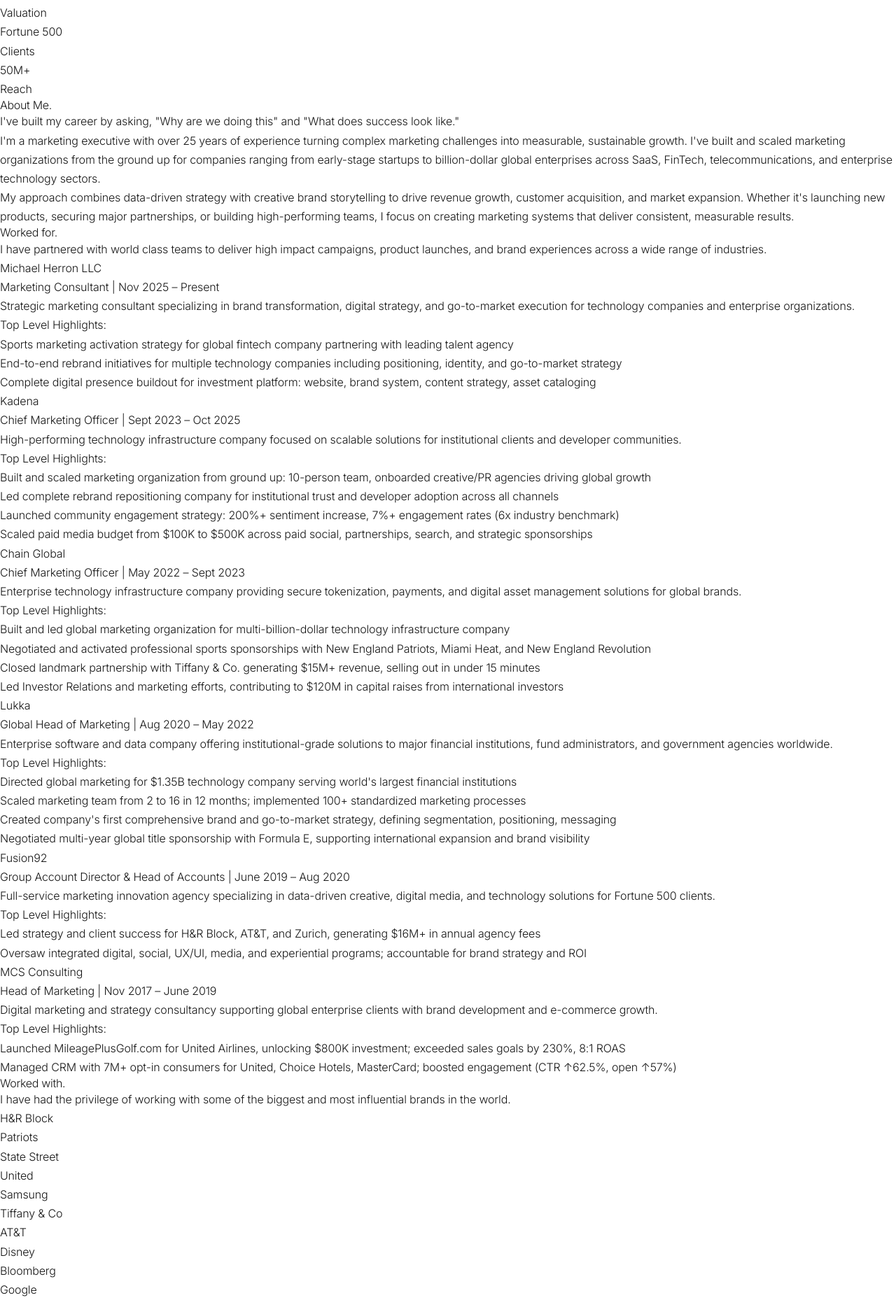
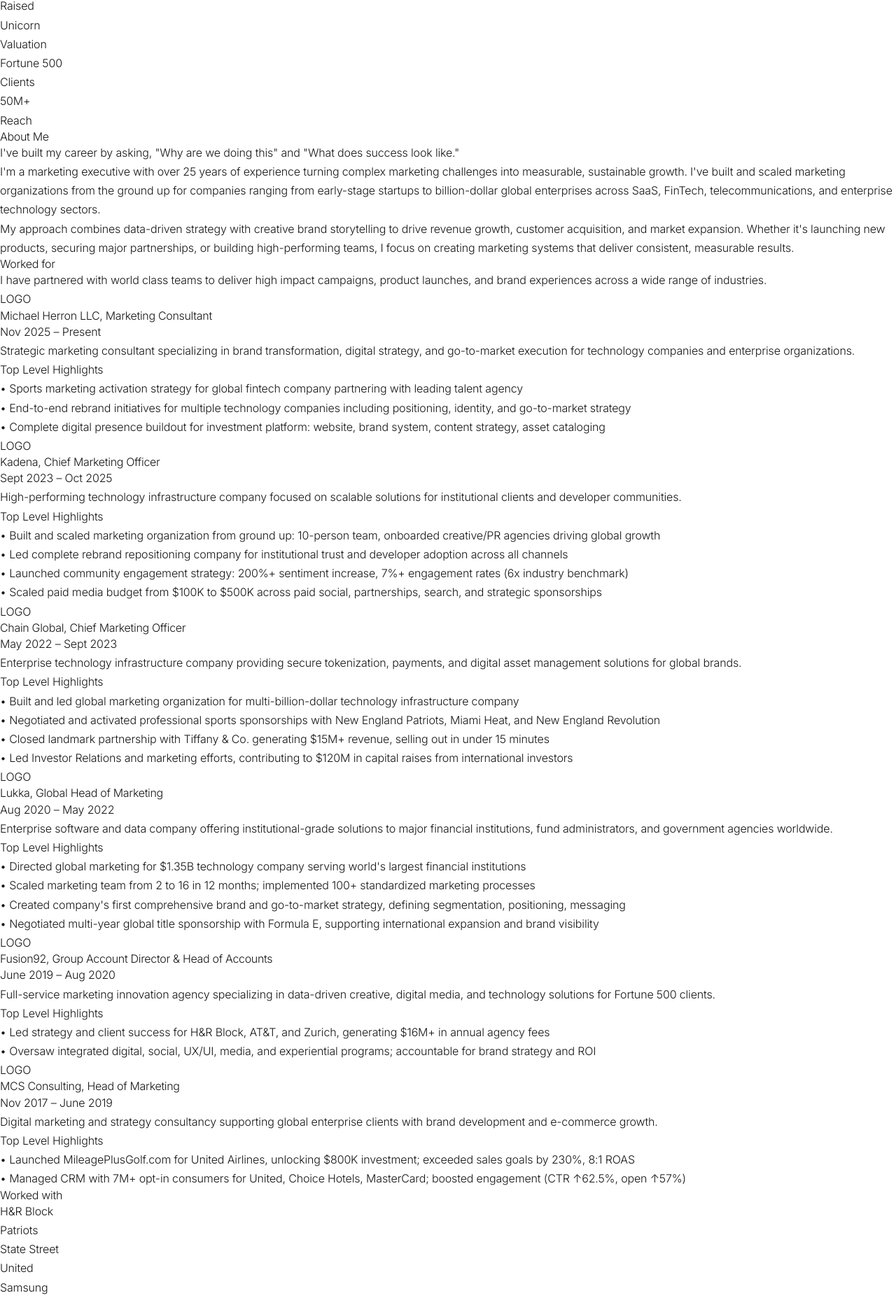
Before and after one commit to mrh1976/mherron, a Next.js app: page / in a window 1280 px wide. Shown: the part 919-2777 px from the top of the page at 70% size. Built offline with nearby package versions, Linux system fonts and the light colour scheme.

Commit message:
Update page.tsx

```diff
--- a/app/page.tsx
+++ b/app/page.tsx
@@ -7,106 +7,109 @@ export default function Home() {
   const [selectedProject, setSelectedProject] = useState<string | null>(null);
 
   const projects = [
-    { id: "lukka", title: "Driven by Data", company: "Lukka", image: "/work/lukka-formula-e.jpg" },
-    { id: "hrblock", title: "H&R Block Campaign", company: "Fusion92", image: "/work/hrblock.jpg" },
-    { id: "uscellular", title: "Future of Good", company: "U.S. Cellular", image: "/work/uscellular.jpg" },
-    { id: "patriots", title: "Patriots Partnership", company: "Chain", image: "/work/patriots.jpg" },
-    { id: "chainweb", title: "Chainweb EVM", company: "Chain", image: "/work/chainweb.jpg" },
-    { id: "tiffany", title: "Tiffany Partnership", company: "Chain", image: "/work/tiffany.jpg" },
-    { id: "wallet", title: "Chain Wallet App", company: "Chain", image: "/work/wallet.jpg" },
-    { id: "heat", title: "Miami Heat Partnership", company: "Chain", image: "/work/heat.jpg" },
-    { id: "kadena", title: "Kadena Rebrand", company: "Kadena", image: "/work/kadena.jpg" },
-    { id: "croatia", title: "Croatian Football Federation", company: "Kadena", image: "/work/croatia.jpg" },
+    { id: "lukka", title: "Driven by Data", company: "Lukka" },
+    { id: "hrblock", title: "H&R Block Campaign", company: "Fusion92" },
+    { id: "uscellular", title: "Future of Good", company: "U.S. Cellular" },
+    { id: "patriots", title: "Patriots Partnership", company: "Chain" },
+    { id: "chainweb", title: "Chainweb EVM", company: "Chain" },
+    { id: "tiffany", title: "Tiffany Partnership", company: "Chain" },
+    { id: "wallet", title: "Chain Wallet App", company: "Chain" },
+    { id: "heat", title: "Miami Heat Partnership", company: "Chain" },
+    { id: "kadena", title: "Kadena Rebrand", company: "Kadena" },
+    { id: "croatia", title: "Croatian Football Federation", company: "Kadena" },
   ];
 
   return (
     <main className="min-h-screen bg-white">
-      {/* Navigation */}
-      <nav className="fixed top-0 left-0 right-0 z-50 bg-[#2a2a2a] text-white">
-        <div className="max-w-7xl mx-auto px-6 py-5 flex justify-between items-center">
-          <Image src="/MH-logo.png" alt="MH" width={40} height={40} className="invert" />
+      {/* Navigation - Dark with correct logo */}
+      <nav className="fixed top-0 left-0 right-0 z-50 bg-[#3a3a3a]">
+        <div className="max-w-7xl mx-auto px-8 py-5 flex justify-between items-center">
+          <Image src="/MH-logo.png" alt="MH" width={40} height={40} />
           <div className="flex items-center gap-8">
-            <div className="flex items-center gap-2 text-sm">
-              <div className="w-2 h-2 bg-green-500 rounded-full"></div>
-              <span className="text-xs uppercase tracking-wider">Available for consulting</span>
+            <div className="flex items-center gap-2">
+              <div className="w-2 h-2 bg-green-400 rounded-full"></div>
+              <span className="text-white text-xs uppercase tracking-widest font-light">Availability</span>
+              <span className="text-white/60 text-xs font-light">Available for consulting</span>
             </div>
-            <button className="text-2xl">☰</button>
+            <button className="text-white text-2xl font-thin">☰</button>
           </div>
         </div>
       </nav>
 
-      {/* Hero */}
-      <section className="pt-32 pb-16 px-6">
+      {/* Hero - Clean & Minimal */}
+      <section className="pt-32 pb-20 px-8">
         <div className="max-w-6xl mx-auto text-center">
-          <h1 className="text-5xl md:text-7xl font-bold mb-8 leading-tight">
+          <h1 className="text-6xl md:text-8xl font-normal mb-12 leading-[1.1] tracking-tight">
             Turn Complex Marketing<br />Ideas Into Measurable Results<span className="text-yellow-400">.</span>
           </h1>
           <Image
             src="/fullhead.png"
             alt="Mike Herron"
-            width={400}
-            height={500}
-            className="mx-auto mb-12"
+            width={450}
+            height={550}
+            className="mx-auto mb-16"
           />
-          <p className="text-lg text-gray-700 max-w-2xl mx-auto mb-8 leading-relaxed">
+          <p className="text-lg text-gray-600 max-w-2xl mx-auto mb-10 leading-relaxed font-light">
             I&apos;m a marketing executive with 20+ years of experience and a decade as a CMO helping technology and fintech companies grow. I work with founders and leadership teams to diagnose what&apos;s holding marketing back and build the strategy and positioning needed to create consistent growth.
           </p>
-          <button className="px-8 py-4 bg-black text-white font-medium hover:bg-gray-800 transition">
-            📅 Schedule A Free Marketing Audit
-          </button>
         </div>
       </section>
 
-      {/* Stats Bar - Black */}
-      <section className="py-12 px-6 bg-[#2a2a2a] text-white">
+      {/* Stats Bar - Subtle Black */}
+      <section className="py-16 px-8 bg-black text-white">
         <div className="max-w-6xl mx-auto grid grid-cols-2 md:grid-cols-5 gap-8 text-center">
-          <div><div className="text-4xl font-light mb-1">25+</div><div className="text-xs uppercase tracking-wider opacity-70">Years Experience</div></div>
-          <div><div className="text-4xl font-light mb-1">$1B+</div><div className="text-xs uppercase tracking-wider opacity-70">Capital Raised</div></div>
-          <div><div className="text-4xl font-light mb-1">Unicorn</div><div className="text-xs uppercase tracking-wider opacity-70">Valuation</div></div>
-          <div><div className="text-4xl font-light mb-1">Fortune 500</div><div className="text-xs uppercase tracking-wider opacity-70">Clients</div></div>
-          <div><div className="text-4xl font-light mb-1">50M+</div><div className="text-xs uppercase tracking-wider opacity-70">Reach</div></div>
+          <div><div className="text-3xl font-light mb-2">25+</div><div className="text-[10px] uppercase tracking-widest opacity-50 font-light">Years</div></div>
+          <div><div className="text-3xl font-light mb-2">$1B+</div><div className="text-[10px] uppercase tracking-widest opacity-50 font-light">Raised</div></div>
+          <div><div className="text-3xl font-light mb-2">Unicorn</div><div className="text-[10px] uppercase tracking-widest opacity-50 font-light">Valuation</div></div>
+          <div><div className="text-3xl font-light mb-2">Fortune 500</div><div className="text-[10px] uppercase tracking-widest opacity-50 font-light">Clients</div></div>
+          <div><div className="text-3xl font-light mb-2">50M+</div><div className="text-[10px] uppercase tracking-widest opacity-50 font-light">Reach</div></div>
         </div>
       </section>
 
-      {/* About */}
-      <section className="py-24 px-6">
-        <div className="max-w-4xl mx-auto grid md:grid-cols-2 gap-16">
-          <div>
-            <h2 className="text-4xl font-bold mb-6">About Me<span className="text-yellow-400">.</span></h2>
-            <p className="text-gray-600 italic mb-8">I&apos;ve built my career by asking, &quot;Why are we doing this&quot; and &quot;What does success look like.&quot;</p>
+      {/* About - Cleaner */}
+      <section className="py-32 px-8">
+        <div className="max-w-5xl mx-auto">
+          <h2 className="text-sm uppercase tracking-widest text-gray-400 mb-12 font-light">About Me</h2>
+          <div className="grid md:grid-cols-5 gap-16">
+            <div className="md:col-span-2">
+              <p className="text-gray-500 italic text-sm leading-relaxed font-light">I&apos;ve built my career by asking, &quot;Why are we doing this&quot; and &quot;What does success look like.&quot;</p>
             </div>
-          <div className="text-gray-700 leading-relaxed space-y-4">
+            <div className="md:col-span-3 text-gray-700 leading-relaxed space-y-4 font-light">
               {siteContent.about.text.split('\n\n').map((para, i) => (
                 <p key={i}>{para}</p>
               ))}
             </div>
           </div>
+        </div>
       </section>
 
-      {/* Worked For - Experience */}
-      <section className="py-24 px-6 bg-gray-50">
-        <div className="max-w-6xl mx-auto">
-          <h2 className="text-4xl font-bold mb-4">Worked for<span className="text-yellow-400">.</span></h2>
-          <p className="text-gray-600 mb-16 max-w-xl">
+      {/* Worked For */}
+      <section className="py-32 px-8 bg-gray-50">
+        <div className="max-w-5xl mx-auto">
+          <h2 className="text-sm uppercase tracking-widest text-gray-400 mb-6 font-light">Worked for</h2>
+          <p className="text-gray-600 mb-20 max-w-xl font-light">
             I have partnered with world class teams to deliver high impact campaigns, product launches, and brand experiences across a wide range of industries.
           </p>
-          <div className="space-y-16">
+          <div className="space-y-20">
             {siteContent.experience.slice(0, 6).map((job) => (
-              <div key={job.id} className="grid md:grid-cols-4 gap-8">
-                <div className="md:col-span-1">
-                  <div className="text-xl font-bold mb-2">{job.company}</div>
+              <div key={job.id}>
+                <div className="flex items-start gap-12 mb-6">
+                  <div className="w-16 h-16 bg-white rounded flex items-center justify-center flex-shrink-0">
+                    <span className="text-xs font-light text-gray-400">LOGO</span>
                   </div>
-                <div className="md:col-span-3">
-                  <div className="font-semibold mb-1">{job.role} | {job.period}</div>
-                  <p className="text-gray-700 mb-4">{job.description}</p>
-                  <div className="text-sm font-semibold mb-2">Top Level Highlights:</div>
-                  <ul className="space-y-2 text-gray-700 text-sm">
+                  <div className="flex-1">
+                    <h3 className="text-xl font-light mb-1">{job.company}, {job.role.split(' | ')[0]}</h3>
+                    <div className="text-sm text-gray-500 font-light mb-4">{job.period}</div>
+                    <p className="text-gray-600 mb-6 font-light leading-relaxed">{job.description}</p>
+                    <div className="text-xs uppercase tracking-widest text-gray-400 mb-3 font-light">Top Level Highlights</div>
+                    <ul className="space-y-2 text-sm text-gray-600 font-light">
                       {job.achievements.map((achievement, i) => (
-                      <li key={i} className="pl-4 relative before:content-['•'] before:absolute before:left-0">
-                        {achievement}
+                        <li key={i} className="pl-4 relative">
+                          • {achievement}
                         </li>
                       ))}
                     </ul>
+                  </div>
                 </div>
               </div>
             ))}
@@ -114,38 +117,35 @@ export default function Home() {
         </div>
       </section>
 
-      {/* Worked With - Brands */}
-      <section className="py-24 px-6">
-        <div className="max-w-6xl mx-auto">
-          <h2 className="text-4xl font-bold mb-4">Worked with<span className="text-yellow-400">.</span></h2>
-          <p className="text-gray-600 mb-16 max-w-xl">
-            I have had the privilege of working with some of the biggest and most influential brands in the world.
-          </p>
-          <div className="grid grid-cols-2 md:grid-cols-4 gap-12 items-center opacity-60">
-            {["H&R Block", "Patriots", "State Street", "United", "Samsung", "Tiffany & Co", "AT&T", "Disney", "Bloomberg", "Google"].map((brand) => (
-              <div key={brand} className="text-2xl font-bold text-center">{brand}</div>
+      {/* Worked With - Logo Grid */}
+      <section className="py-32 px-8">
+        <div className="max-w-5xl mx-auto">
+          <h2 className="text-sm uppercase tracking-widest text-gray-400 mb-20 font-light">Worked with</h2>
+          <div className="grid grid-cols-3 md:grid-cols-5 gap-12 opacity-40">
+            {["H&R Block", "Patriots", "State Street", "United", "Samsung", "Tiffany", "AT&T", "Disney", "Bloomberg", "Google"].map((brand) => (
+              <div key={brand} className="text-center text-sm font-light">{brand}</div>
             ))}
           </div>
         </div>
       </section>
 
-      {/* Worked On - Projects */}
-      <section className="py-24 px-6 bg-gray-50">
-        <div className="max-w-6xl mx-auto">
-          <h2 className="text-4xl font-bold mb-4">Worked on<span className="text-yellow-400">.</span></h2>
-          <p className="text-gray-600 mb-16 max-w-2xl">
+      {/* Worked On */}
+      <section className="py-32 px-8 bg-gray-50">
+        <div className="max-w-5xl mx-auto">
+          <h2 className="text-sm uppercase tracking-widest text-gray-400 mb-6 font-light">Worked on</h2>
+          <p className="text-gray-600 mb-20 max-w-2xl font-light">
             Here are a few examples of the campaigns, partnerships, launches, and brand moments I helped create.
           </p>
-          <div className="grid md:grid-cols-4 gap-6">
+          <div className="grid md:grid-cols-3 gap-6">
             {projects.map((project) => (
               <div
                 key={project.id}
                 onClick={() => setSelectedProject(project.id)}
-                className="aspect-square bg-gradient-to-br from-blue-100 to-purple-100 rounded-lg cursor-pointer hover:shadow-xl transition flex items-center justify-center text-center p-6"
+                className="aspect-square bg-gradient-to-br from-gray-100 to-gray-200 rounded cursor-pointer hover:shadow-lg transition flex items-end p-6"
               >
                 <div>
-                  <div className="text-lg font-bold mb-2">{project.title}</div>
-                  <div className="text-sm text-gray-600">{project.company}</div>
+                  <div className="text-base font-light mb-1">{project.title}</div>
+                  <div className="text-xs text-gray-500 font-light">{project.company}</div>
                 </div>
               </div>
             ))}
@@ -154,33 +154,33 @@ export default function Home() {
       </section>
 
       {/* Contact */}
-      <section className="py-24 px-6">
-        <div className="max-w-4xl mx-auto text-center">
-          <h2 className="text-5xl font-bold mb-4">Let&apos;s work <span className="text-gray-400">together</span><span className="text-yellow-400">.</span></h2>
-          <p className="text-lg mb-8">Audits | Consulting | Fractional | Full-Time | Board Member</p>
-          <form className="max-w-xl mx-auto flex gap-4 mb-8">
-            <input type="text" placeholder="Name" className="flex-1 px-6 py-4 border border-gray-300 rounded-full" />
-            <input type="email" placeholder="Email" className="flex-1 px-6 py-4 border border-gray-300 rounded-full" />
+      <section className="py-32 px-8">
+        <div className="max-w-3xl mx-auto text-center">
+          <h2 className="text-5xl font-light mb-6">Let&apos;s work <span className="text-gray-300">together</span><span className="text-yellow-400">.</span></h2>
+          <p className="text-sm uppercase tracking-widest text-gray-400 mb-16 font-light">Audits | Consulting | Fractional | Full-Time | Board Member</p>
+          <form className="max-w-lg mx-auto flex gap-4 mb-8">
+            <input type="text" placeholder="Name" className="flex-1 px-6 py-4 border border-gray-200 rounded-full text-sm font-light focus:outline-none focus:border-gray-400" />
+            <input type="email" placeholder="Email" className="flex-1 px-6 py-4 border border-gray-200 rounded-full text-sm font-light focus:outline-none focus:border-gray-400" />
           </form>
-          <button className="px-12 py-4 bg-[#2a2a2a] text-white rounded-full font-medium hover:bg-gray-800 transition">
+          <button className="px-12 py-4 bg-black text-white rounded-full text-sm font-light hover:bg-gray-800 transition">
             Submit
           </button>
         </div>
       </section>
 
       {/* Footer */}
-      <footer className="py-12 px-6 bg-[#2a2a2a] text-white text-center">
-        <Image src="/MH-logo.png" alt="MH" width={40} height={40} className="mx-auto mb-8 invert" />
-        <p className="text-sm opacity-70">©{new Date().getFullYear()} Michael Herron LLC</p>
+      <footer className="py-12 px-8 bg-[#3a3a3a] text-white text-center">
+        <Image src="/MH-logo.png" alt="MH" width={32} height={32} className="mx-auto mb-6" />
+        <p className="text-xs opacity-50 font-light">©{new Date().getFullYear()} Michael Herron LLC</p>
       </footer>
 
       {/* Modal */}
       {selectedProject && (
-        <div className="fixed inset-0 bg-black/50 z-50 flex items-center justify-center p-6" onClick={() => setSelectedProject(null)}>
-          <div className="bg-white rounded-lg p-8 max-w-4xl w-full" onClick={(e) => e.stopPropagation()}>
-            <button onClick={() => setSelectedProject(null)} className="float-right text-2xl">×</button>
-            <h3 className="text-3xl font-bold mb-4">Project Details</h3>
-            <p className="text-gray-700">Project content will go here...</p>
+        <div className="fixed inset-0 bg-black/60 z-50 flex items-center justify-center p-8" onClick={() => setSelectedProject(null)}>
+          <div className="bg-white rounded p-12 max-w-4xl w-full" onClick={(e) => e.stopPropagation()}>
+            <button onClick={() => setSelectedProject(null)} className="float-right text-3xl font-thin text-gray-400 hover:text-black">×</button>
+            <h3 className="text-3xl font-light mb-6">Project Details</h3>
+            <p className="text-gray-600 font-light">Content coming soon...</p>
           </div>
         </div>
       )}
```
Lines whose indentation alone changed are shown as unchanged.
